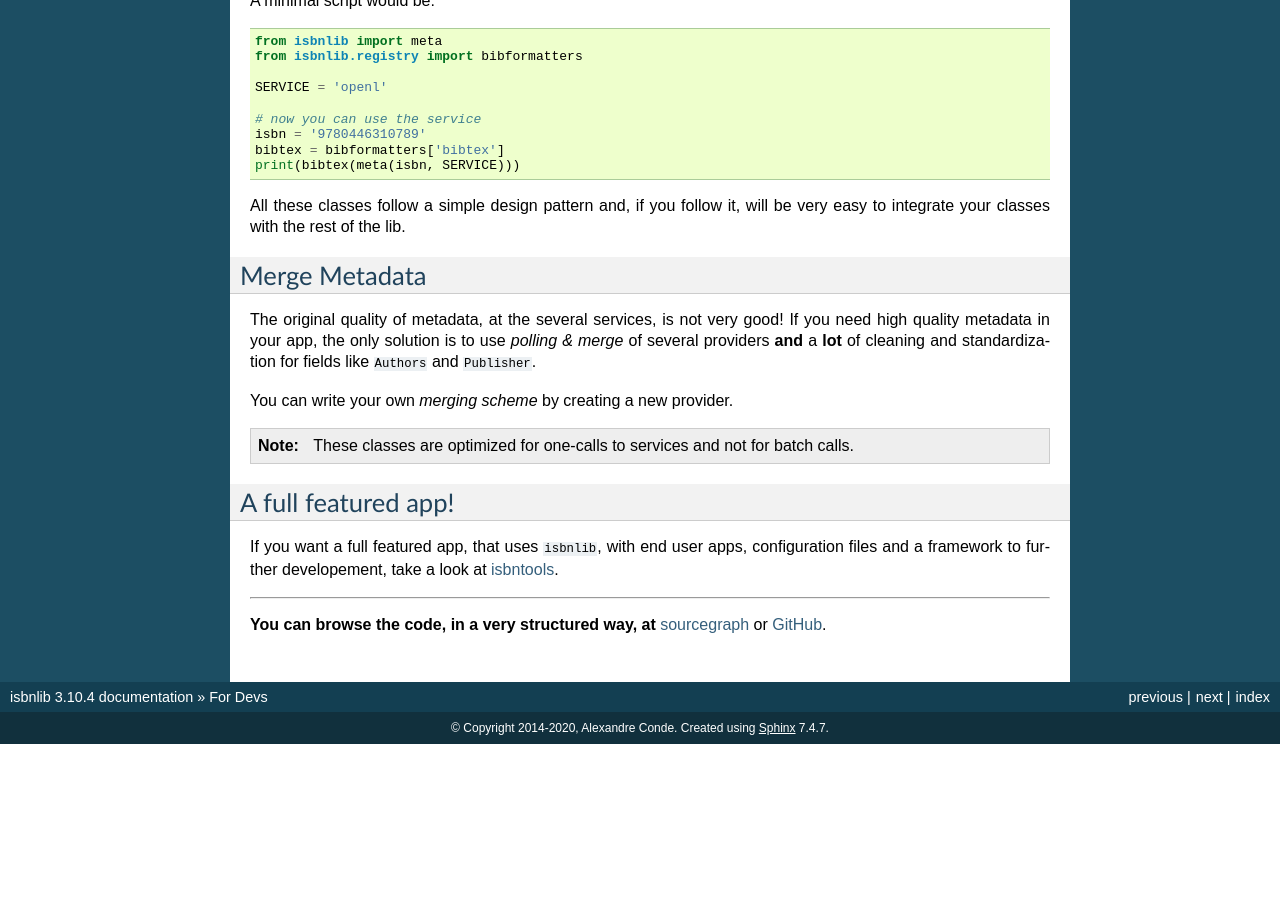
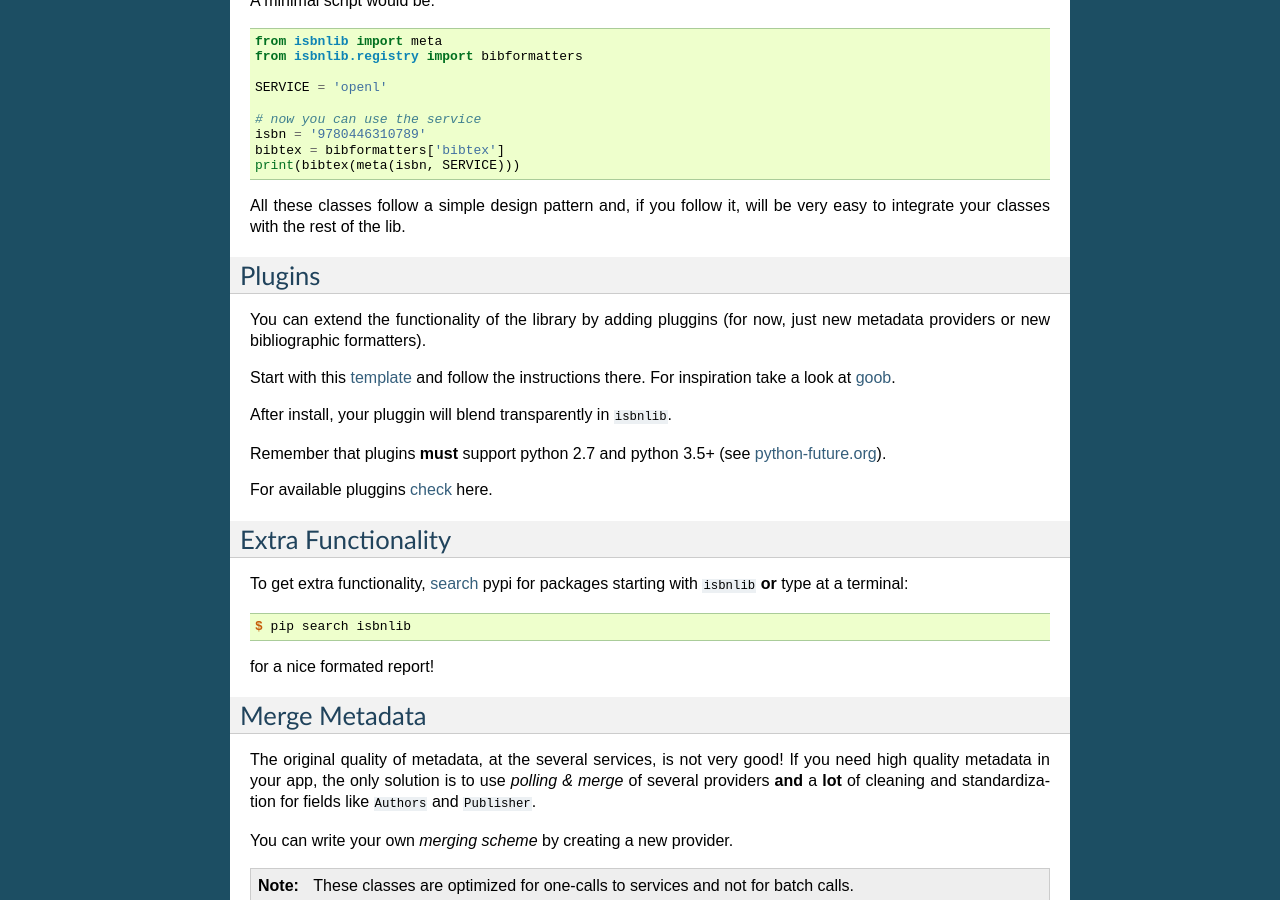
Before and after one commit to rysto3/isbnlib, a Sphinx documentation site: the page built from docs/devs.rst, in a window 1280 px wide and 900 px high, scrolled down 2987 px. Built offline with Sphinx 7.4.7, drawn with Linux system fonts in a browser that asks for light colours; before the commit the page ends 3731 px from its top, so only the background shows below that; some of the changed text lies outside the part shown.

Commit message:
fix PLUGIN

```diff
--- a/docs/devs.rst
+++ b/docs/devs.rst
@@ -196,6 +196,37 @@ All these classes follow a simple design pattern and, if you follow it, will be
 very easy to integrate your classes with the rest of the lib.
 
 
+Plugins
+-------
+
+You can extend the functionality of the library by adding pluggins (for now, just
+new metadata providers or new bibliographic formatters).
+
+Start with this template_ and follow the instructions there. For inspiration take a look
+at goob_.
+
+After install, your pluggin will blend transparently in ``isbnlib``.
+
+Remember that plugins **must** support python 2.7 and python 3.5+ (see python-future.org_).
+
+For available pluggins check_ here.
+
+
+
+Extra Functionality
+-------------------
+
+To get extra functionality, search_ pypi for packages starting with ``isbnlib``
+**or** type at a terminal:
+
+.. code-block:: console
+
+    $ pip search isbnlib
+
+
+for a nice formated report!
+
+
 
 Merge Metadata
 --------------
@@ -249,4 +280,6 @@ framework to further developement, take a look at isbntools_.
 
 .. _goob: https://github.com/xlcnd/isbnlib/blob/dev/isbnlib/_goob.py
 
+.. _search: https://pypi.python.org/pypi?%3Aaction=search&term=isbnlib&submit=search
+
 .. _OCLC: http://classify.oclc.org/classify2/
```
